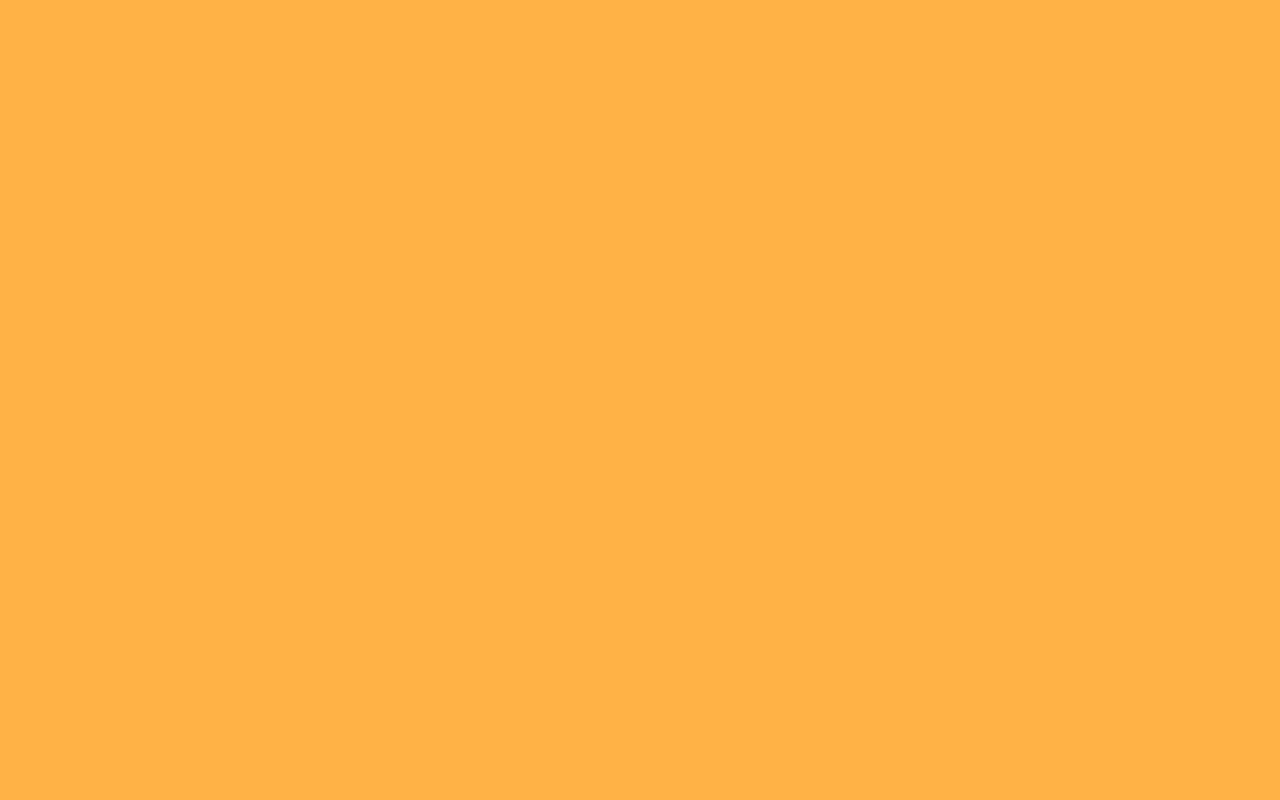
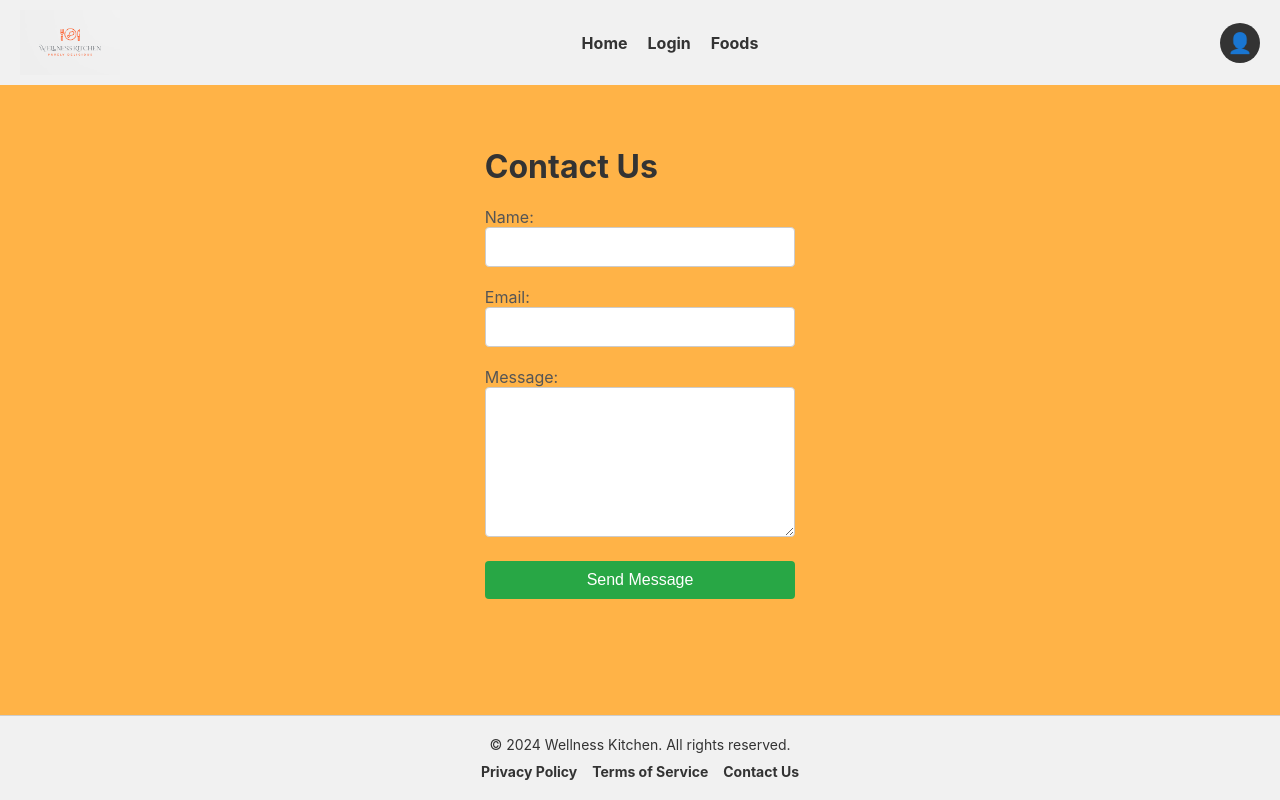
Before and after one commit to VidAbw/Y2-S2-IT-Project, a React (Create React App) app in the folder frontend/: page /contact-us in a window 1280 px wide. Before the commit this address had no page. Built offline with nearby package versions, Linux system fonts and the light colour scheme.

Commit message:
Policies

```diff
--- a/frontend/src/App.js
+++ b/frontend/src/App.js
@@ -11,6 +11,9 @@ import UserItems from "./pages/UserItems";
 import MyCart from "./pages/MyCart";
 import CheckoutView from "./pages/CheckoutView";
 import Footer from "./components/Common/Footer";
+import PrivacyPolicy from "./pages/PrivacyPolicy";
+import TermsOfService from "./pages/TermsOfService";
+import ContactUs from "./pages/ContactUs";
 
 const Wrapper = styled.div`
   width: auto;
@@ -116,6 +119,43 @@ function App() {
             </Wrapper>
           }
         />
+        {/* Add the missing routes here */}
+        <Route
+          path="/privacy-policy"
+          element={
+            <Wrapper>
+              <Header />
+              <Content>
+                <PrivacyPolicy />
+              </Content>
+              <Footer />
+            </Wrapper>
+          }
+        />
+        <Route
+          path="/terms-of-service"
+          element={
+            <Wrapper>
+              <Header />
+              <Content>
+                <TermsOfService />
+              </Content>
+              <Footer />
+            </Wrapper>
+          }
+        />
+        <Route
+          path="/contact-us"
+          element={
+            <Wrapper>
+              <Header />
+              <Content>
+                <ContactUs />
+              </Content>
+              <Footer />
+            </Wrapper>
+          }
+        />
       </Routes>
     </BrowserRouter>
   );
--- a/frontend/src/components/Common/Footer.jsx
+++ b/frontend/src/components/Common/Footer.jsx
@@ -40,7 +40,7 @@ const Footer = () => {
     <FooterContainer>
       <FooterText>© 2024 Wellness Kitchen. All rights reserved.</FooterText>
       <FooterLinks>
-        <FooterLink href="/privacy-policy">Privacy Policy</FooterLink>
+        <FooterLink href="/pages/PrivacyPolicy">Privacy Policy</FooterLink>
         <FooterLink href="/terms-of-service">Terms of Service</FooterLink>
         <FooterLink href="/contact-us">Contact Us</FooterLink>
       </FooterLinks>
--- /dev/null
+++ b/frontend/src/pages/ContactUs.jsx
@@ -0,0 +1,96 @@
+import React, { useState } from 'react';
+import styled from 'styled-components';
+
+const ContactUs = () => {
+  const [formData, setFormData] = useState({
+    name: '',
+    email: '',
+    message: '',
+  });
+
+  const handleChange = (e) => {
+    setFormData({ ...formData, [e.target.name]: e.target.value });
+  };
+
+  const handleSubmit = (e) => {
+    e.preventDefault();
+    // Add form submission logic here (e.g., send data to server)
+    alert('Message sent!');
+  };
+
+  return (
+    <Container>
+      <Title>Contact Us</Title>
+      <Form onSubmit={handleSubmit}>
+        <Label>
+          Name:
+          <Input type="text" name="name" value={formData.name} onChange={handleChange} required />
+        </Label>
+        <Label>
+          Email:
+          <Input type="email" name="email" value={formData.email} onChange={handleChange} required />
+        </Label>
+        <Label>
+          Message:
+          <Textarea name="message" value={formData.message} onChange={handleChange} required />
+        </Label>
+        <Button type="submit">Send Message</Button>
+      </Form>
+    </Container>
+  );
+};
+
+const Container = styled.div`
+  padding: 40px;
+  max-width: 800px;
+  margin: 0 auto;
+`;
+
+const Title = styled.h1`
+  font-size: 32px;
+  color: #333;
+`;
+
+const Form = styled.form`
+  display: flex;
+  flex-direction: column;
+  gap: 20px;
+`;
+
+const Label = styled.label`
+  font-size: 16px;
+  color: #555;
+`;
+
+const Input = styled.input`
+  padding: 10px;
+  font-size: 16px;
+  border: 1px solid #ccc;
+  border-radius: 4px;
+  width: 100%;
+`;
+
+const Textarea = styled.textarea`
+  padding: 10px;
+  font-size: 16px;
+  border: 1px solid #ccc;
+  border-radius: 4px;
+  width: 100%;
+  height: 150px;
+`;
+
+const Button = styled.button`
+  padding: 10px 20px;
+  font-size: 16px;
+  color: #fff;
+  background-color: #28a745;
+  border: none;
+  border-radius: 4px;
+  cursor: pointer;
+
+  &:hover {
+    background-color: #218838;
+  }
+`;
+
+export default ContactUs;
--- /dev/null
+++ b/frontend/src/pages/PrivacyPolicy.jsx
@@ -0,0 +1,41 @@
+import React from 'react';
+import styled from 'styled-components';
+
+const PrivacyPolicy = () => {
+  return (
+    <Container>
+      <Title>Privacy Policy</Title>
+      <Content>
+        <p>
+          At Wellness Kitchen, we are committed to protecting your privacy. This Privacy Policy explains how we collect,
+          use, and protect your personal information when you use our website and services.
+        </p>
+        <p>
+          By using our site, you agree to the collection and use of information in accordance with this policy. We
+          may update this policy from time to time, and we will notify you of any changes by posting the new policy
+          on our website.
+        </p>
+        {/* Add more sections as needed */}
+      </Content>
+    </Container>
+  );
+};
+
+const Container = styled.div`
+  padding: 40px;
+  max-width: 800px;
+  margin: 0 auto;
+`;
+
+const Title = styled.h1`
+  font-size: 32px;
+  color: #333;
+`;
+
+const Content = styled.div`
+  font-size: 16px;
+  color: #555;
+  line-height: 1.6;
+`;
+
+export default PrivacyPolicy;
--- /dev/null
+++ b/frontend/src/pages/TermsOfService.jsx
@@ -0,0 +1,40 @@
+import React from 'react';
+import styled from 'styled-components';
+
+const TermsOfService = () => {
+  return (
+    <Container>
+      <Title>Terms of Service</Title>
+      <Content>
+        <p>
+          Welcome to Wellness Kitchen. By accessing or using our services, you agree to comply with and be bound by
+          the following terms and conditions. Please read them carefully before using our website or placing an order.
+        </p>
+        <p>
+          We reserve the right to change these terms at any time, and it is your responsibility to review them
+          regularly. Continued use of our services indicates your acceptance of the updated terms.
+        </p>
+        {/* Add more sections as needed */}
+      </Content>
+    </Container>
+  );
+};
+
+const Container = styled.div`
+  padding: 40px;
+  max-width: 800px;
+  margin: 0 auto;
+`;
+
+const Title = styled.h1`
+  font-size: 32px;
+  color: #333;
+`;
+
+const Content = styled.div`
+  font-size: 16px;
+  color: #555;
+  line-height: 1.6;
+`;
+
+export default TermsOfService;
```
Also changed, not shown: 1 other file (tests, documents, lock files or other folders).
